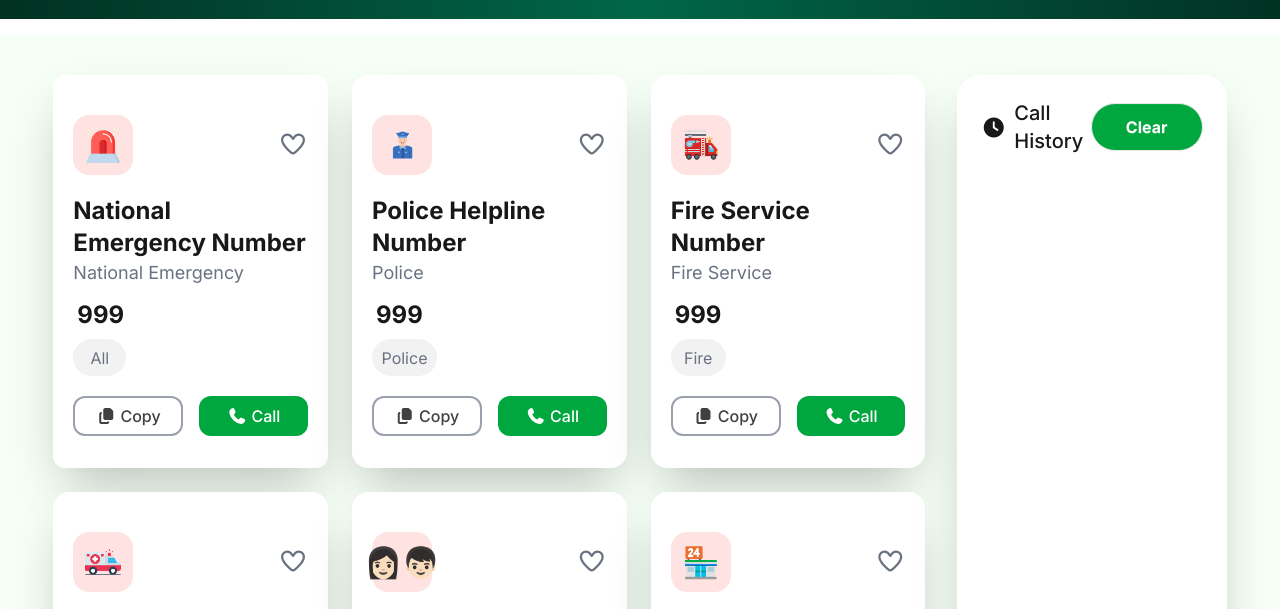
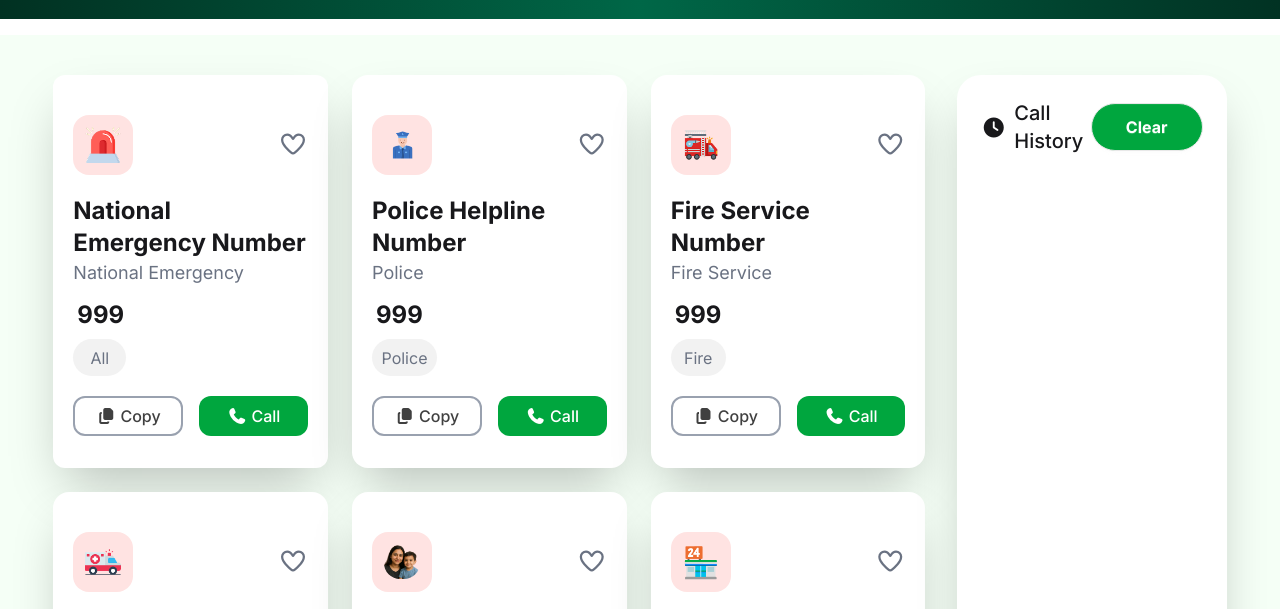
Before and after one commit to eistiakahmed/emergency-service-directory, a plain HTML site: page index.html in a window 1280 px wide. Shown: the part 343-952 px from the top of the page. Drawn offline with nearby package versions, Linux system fonts and the light colour scheme.

Commit message:
fixed Women & Child image perfectly And maintain width and height

```diff
--- a/index.html
+++ b/index.html
@@ -248,7 +248,7 @@
           <div class="p-5 rounded-2xl shadow-2xl bg-white">
             <div class="py-5 flex items-center justify-between">
               <div class="bg-[#ffe3e2] rounded-2xl w-[60px] h-[60px] p-3">
-                <span class="flex justify-center items-center text-3xl">👩🏻‍👦🏻</span>
+               <img src="./assets/Women & Child.png" alt="" class="w-[40px] h-[35px] rounded-2xl">
               </div>
               <div
                 class="heart-btn text-gray-500 cursor-pointer hover:text-rose-500 active:scale-90 transition duration-150 ease-in-out"
--- a/script/index.js
+++ b/script/index.js
@@ -58,6 +58,7 @@ function handleCall(btnId, serviceName, serviceNumber) {
 
 
 // call function
+
 handleCall("call-btn-1", "National Emergency", "999");
 handleCall("call-btn-2", "Police", "999");
 handleCall("call-btn-3", "Fire Service", "999");
```
Also changed, not shown: assets/Women & Child.png (added), 1 other file.
